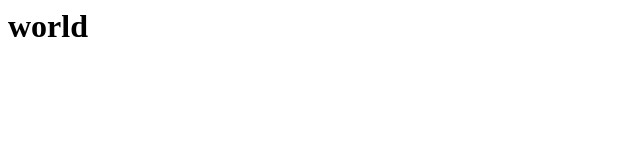
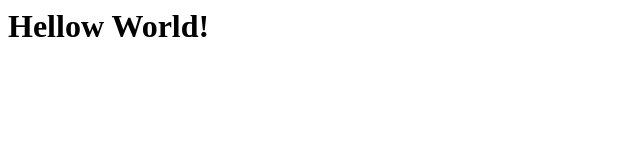
Before and after one commit to peanut/demo1, a plain HTML site: page index.html in a window 1280 px wide. Shown: the whole page, without its empty margins (0-640 px from the left). Drawn offline with Linux system fonts and the light colour scheme.

Commit message:
Update index.html

```diff
--- a/index.html
+++ b/index.html
@@ -3,6 +3,6 @@
 <title>Hellow Github</title>
 </head>
 <body>
-<h1>world<h1>
+<h1>Hellow World!<h1>
 </body>
 </html>
```
